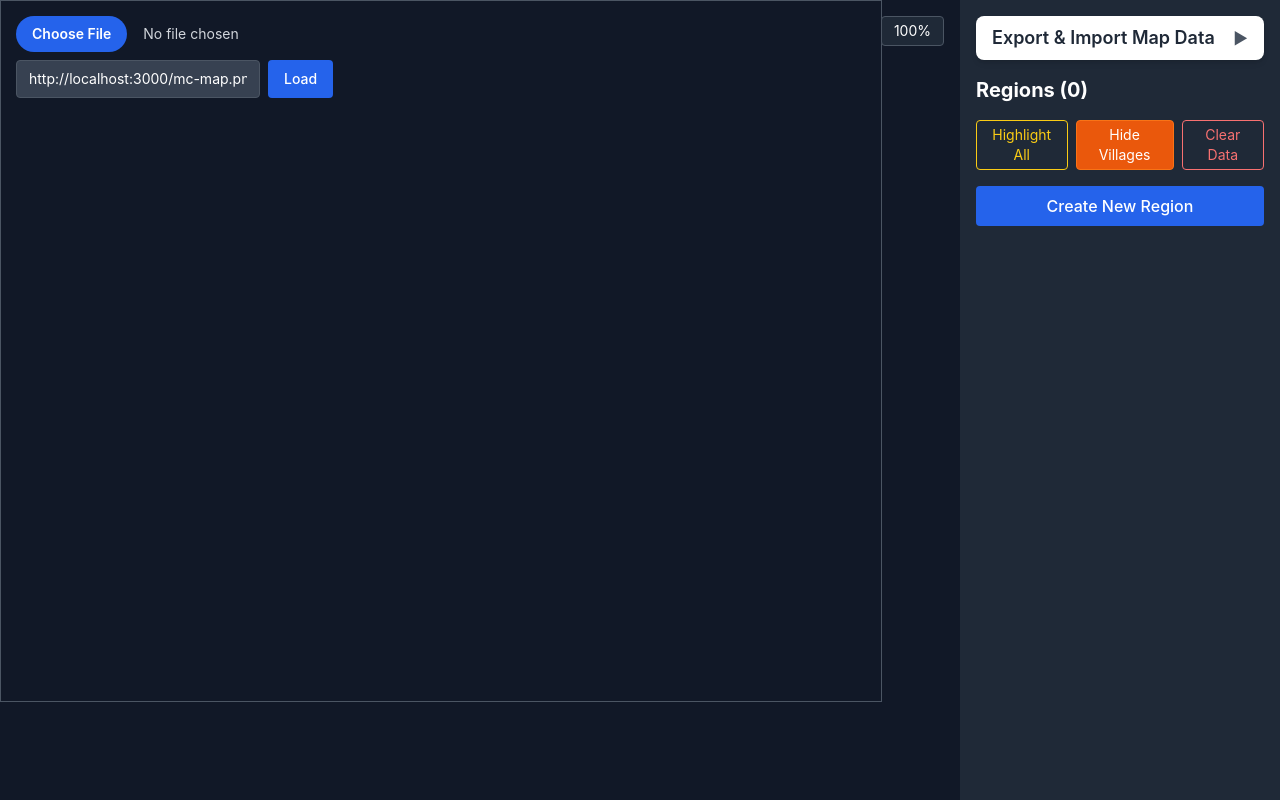
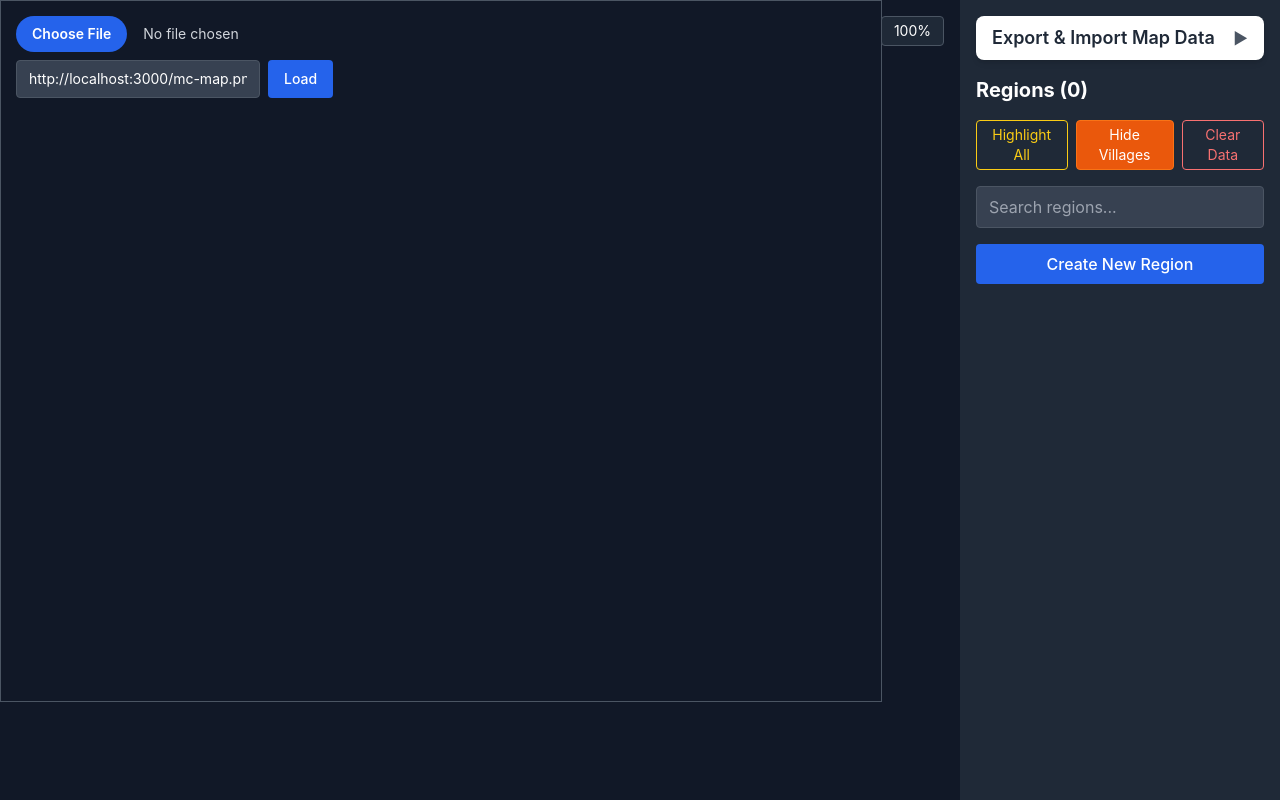
Before and after one commit to Biggsen/mc-region-maker, a React (Vite) app: page / in a window 1280 px wide. Built offline with nearby package versions, Linux system fonts and the light colour scheme.

Commit message:
sidebar overflow and region search

```diff
--- a/src/App.tsx
+++ b/src/App.tsx
@@ -21,7 +21,7 @@ function App() {
     <AppProvider>
       <div className="min-h-screen bg-gray-900 text-white flex">
         <MapCanvas />
-        <div className="w-80 bg-gray-800 p-4 overflow-y-auto">
+        <div className="w-80 bg-gray-800 p-4 overflow-y-auto h-screen">
           <ExportImportPanel />
           <RegionPanel />
         </div>
--- a/src/components/RegionPanel.tsx
+++ b/src/components/RegionPanel.tsx
@@ -28,6 +28,7 @@ export function RegionPanel() {
   const [showNewRegionForm, setShowNewRegionForm] = useState(false)
   const [showYAML, setShowYAML] = useState(false)
   const [showAllRegions, setShowAllRegions] = useState(false)
+  const [searchQuery, setSearchQuery] = useState('')
 
   // Generate a random name when the form is shown
   useEffect(() => {
@@ -70,6 +71,11 @@ export function RegionPanel() {
   const hasVillages = regionsList.some(region => region.subregions && region.subregions.length > 0)
   const totalVillages = regionsList.reduce((total, region) => total + (region.subregions?.length || 0), 0)
 
+  // Filter regions based on search query
+  const filteredRegions = regionsList.filter(region =>
+    region.name.toLowerCase().includes(searchQuery.toLowerCase())
+  )
+
   return (
     <div className="w-full">
              <div className="mb-6">
@@ -109,6 +115,17 @@ export function RegionPanel() {
           >
             Clear Data
           </button>
+        </div>
+
+        {/* Search Input */}
+        <div className="mb-4">
+          <input
+            type="text"
+            value={searchQuery}
+            onChange={(e) => setSearchQuery(e.target.value)}
+            placeholder="Search regions..."
+            className="w-full bg-gray-700 text-white px-3 py-2 rounded border border-gray-600 focus:border-blue-500 focus:outline-none"
+          />
         </div>
 
         {!showNewRegionForm ? (
@@ -184,7 +201,7 @@ export function RegionPanel() {
       )}
 
       <div className="space-y-2 mb-6">
-        {(showAllRegions ? [...regionsList].reverse() : regionsList.slice(-10).reverse()).map(region => (
+        {(showAllRegions ? [...filteredRegions].reverse() : filteredRegions.slice(-10).reverse()).map(region => (
           <div
             key={region.id}
             className={`p-3 rounded cursor-pointer border ${
@@ -209,12 +226,12 @@ export function RegionPanel() {
           </div>
         ))}
 
-        {regionsList.length > 10 && (
+        {filteredRegions.length > 10 && (
           <button
             onClick={() => setShowAllRegions(!showAllRegions)}
             className="w-full text-blue-400 hover:text-blue-300 text-sm py-2 border border-blue-400 hover:border-blue-300 rounded"
           >
-            {showAllRegions ? 'Show Less' : `Show All (${regionsList.length - 10} more)`}
+            {showAllRegions ? 'Show Less' : `Show All (${filteredRegions.length - 10} more)`}
           </button>
         )}
       </div>
```
